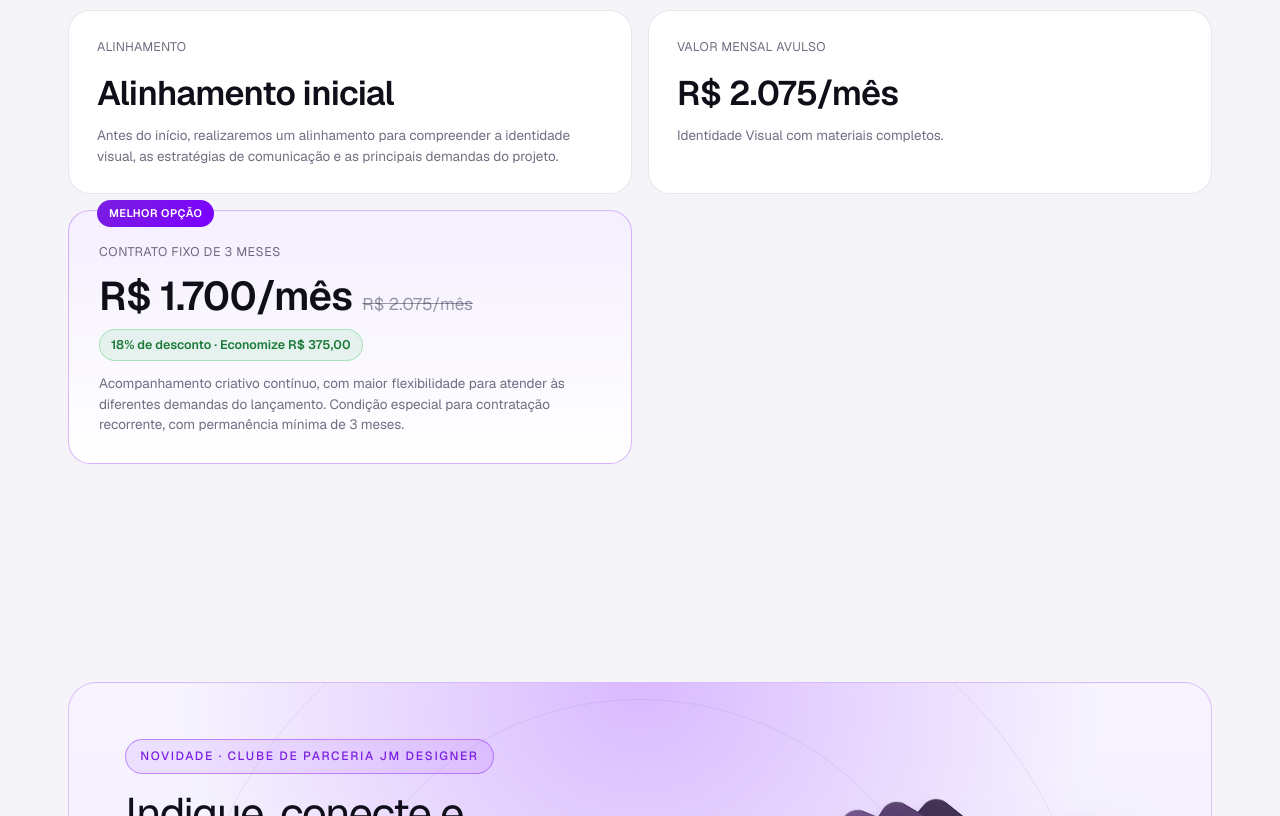
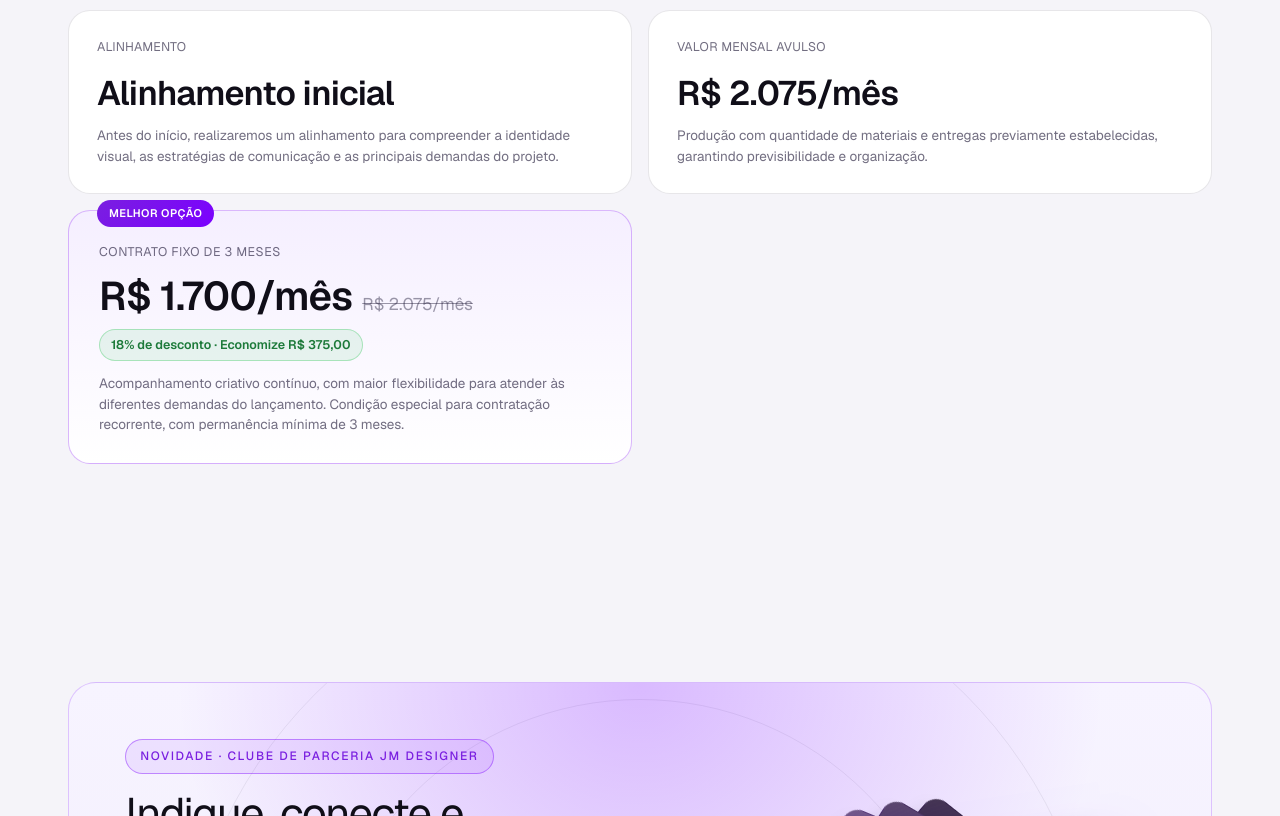
Before and after one commit to jmmjr2014-create/propostalet-cia, a plain HTML site: page index.html in a window 1280 px wide. Shown: the part 3440-4256 px from the top of the page. Drawn offline with nearby package versions, Linux system fonts and the light colour scheme.

Commit message:
Revise service description in index.html
Updated description for visual identity service.

```diff
--- a/index.html
+++ b/index.html
@@ -188,7 +188,7 @@
           <div class="fact">
             <span class="fact__k">Valor mensal avulso</span>
             <span class="fact__v">R$ 2.075/mês</span>
-            <span class="fact__s">Identidade Visual com materiais completos.</span>
+            <span class="fact__s">Produção com quantidade de materiais e entregas previamente estabelecidas, garantindo previsibilidade e organização.</span>
           </div>
         </div>
         <div class="paygrid">
```
